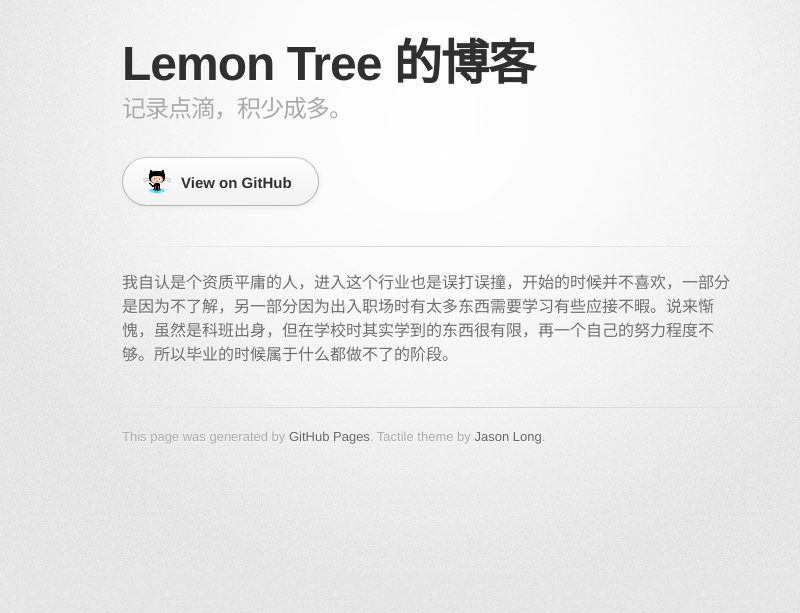
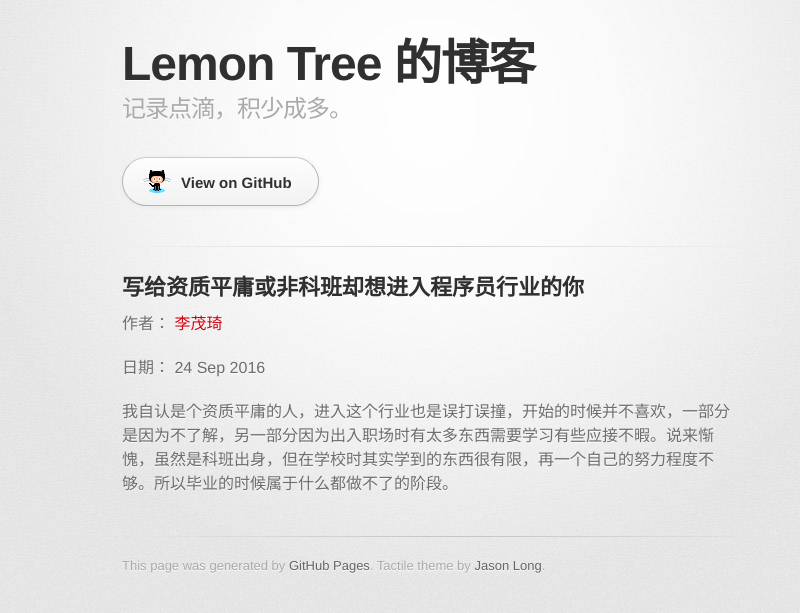
Before and after one commit to leemem/leemem.github.io, a Jekyll site: the page built from _posts/2016-09-24-to-the-program-freshman.md, in a window 1280 px wide. Shown: the top 613 px of the page, without its empty margins (208-1008 px from the left). Built offline with Jekyll 4.4.1, drawn with Linux system fonts in a browser that asks for light colours; some web fonts are replaced.

Commit message:
add article

```diff
--- a/_posts/2016-09-24-to-the-program-freshman.md
+++ b/_posts/2016-09-24-to-the-program-freshman.md
@@ -2,5 +2,10 @@
 layout: default
 title: 写给资质平庸或非科班却想进入程序员行业的你
 ---
+## 写给资质平庸或非科班却想进入程序员行业的你
+
+作者： [李茂琦](http://blog.limaoqi.com)
+
+日期： {{ page.date | date_to_string }}
 
 我自认是个资质平庸的人，进入这个行业也是误打误撞，开始的时候并不喜欢，一部分是因为不了解，另一部分因为出入职场时有太多东西需要学习有些应接不暇。说来惭愧，虽然是科班出身，但在学校时其实学到的东西很有限，再一个自己的努力程度不够。所以毕业的时候属于什么都做不了的阶段。
```
